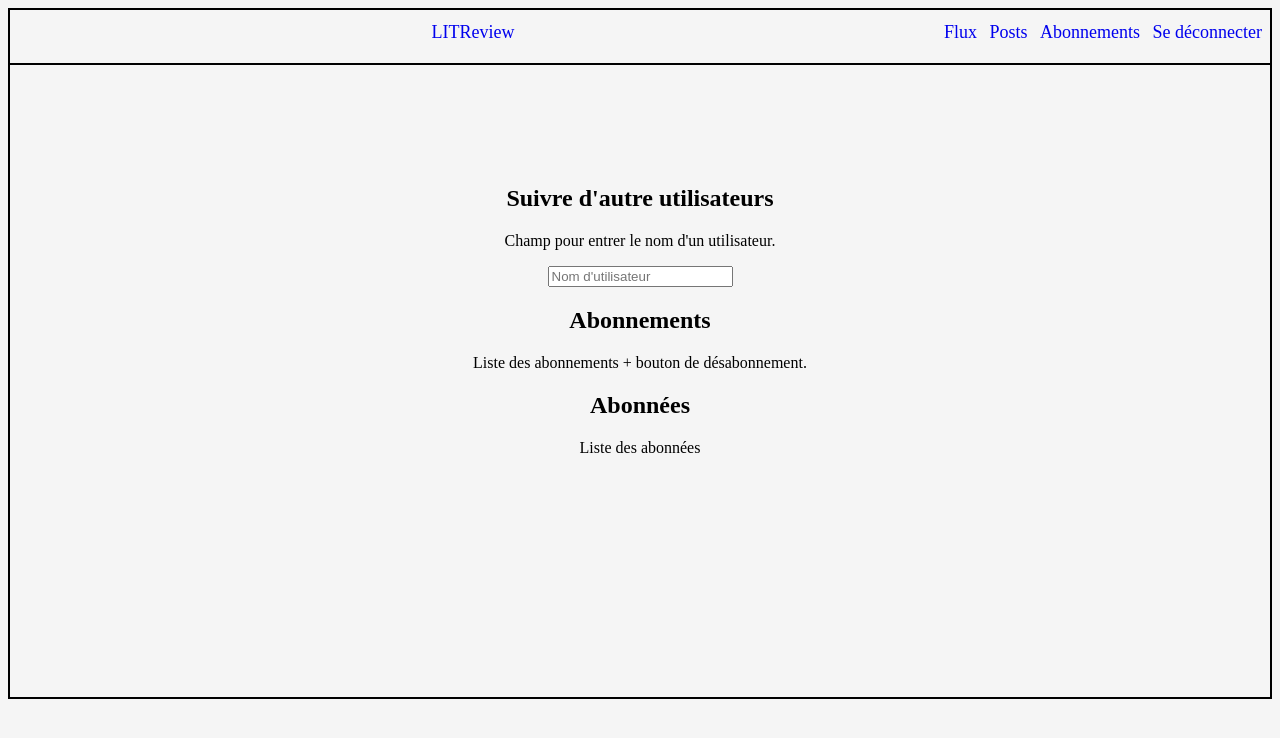
After one commit to Dhyakia/OPC_Project09, a Django app: page /follows/ in a window 1280 px wide. The commit adds this page. Shown: the top 738 px of the page. Run offline with Django 4.2, Linux system fonts and the light colour scheme.

Commit message:
wireframe: follows (4/10)

```diff
--- a/LITReview/LITReview/urls.py
+++ b/LITReview/LITReview/urls.py
@@ -10,4 +10,6 @@ urlpatterns = [
     path('auth/login/', authV.login, name='login'),
     path('auth/signup/', authV.signup, name='signup'),
     path('flux/', reviV.flux, name='flux'),
+    path('follows/', reviV.follows, name='follows'),
+
 ]
--- a/LITReview/review/static/review/style.css
+++ b/LITReview/review/static/review/style.css
@@ -53,5 +53,4 @@ button {
 .flux-container {
     margin: 1% 10% 1% 10%;
     border: 2px solid black;
-
 }
--- a/LITReview/review/templates/review/base.html
+++ b/LITReview/review/templates/review/base.html
@@ -24,7 +24,7 @@
                 <div class="topnav-right">
                     <a href="{% url 'flux' %}">Flux</a>
                     <a href="#">Posts</a>
-                    <a href="#">Abonnements</a>
+                    <a href="{% url 'follows' %}">Abonnements</a>
                     <a href="{% url 'login' %}">Se déconnecter</a>
                 </div>
             </div>
--- /dev/null
+++ b/LITReview/review/templates/review/follows.html
@@ -0,0 +1,23 @@
+{% extends 'review/base.html' %}
+{% block content %}
+
+<div>
+    <div class="follows-follow-user">
+        <h2>Suivre d'autre utilisateurs</h2>
+        <p>Champ pour entrer le nom d'un utilisateur.</p>
+        <input type="text" name="follow-user-name" placeholder="Nom d'utilisateur">
+    </div>
+
+    <div class="follows-followed">
+        <h2>Abonnements</h2>
+        <p>Liste des abonnements + bouton de désabonnement.</p>
+    </div>
+
+    <div class="follows-followers">
+        <h2>Abonnées</h2>
+        <p>Liste des abonnées</p>
+
+    </div>
+</div>
+
+{% endblock %}
--- a/LITReview/review/views.py
+++ b/LITReview/review/views.py
@@ -6,3 +6,9 @@ def flux(request):
         request,
         'review/flux.html'
     )
+
+def follows(request):
+    return render(
+        request,
+        'review/follows.html'
+    )
```
